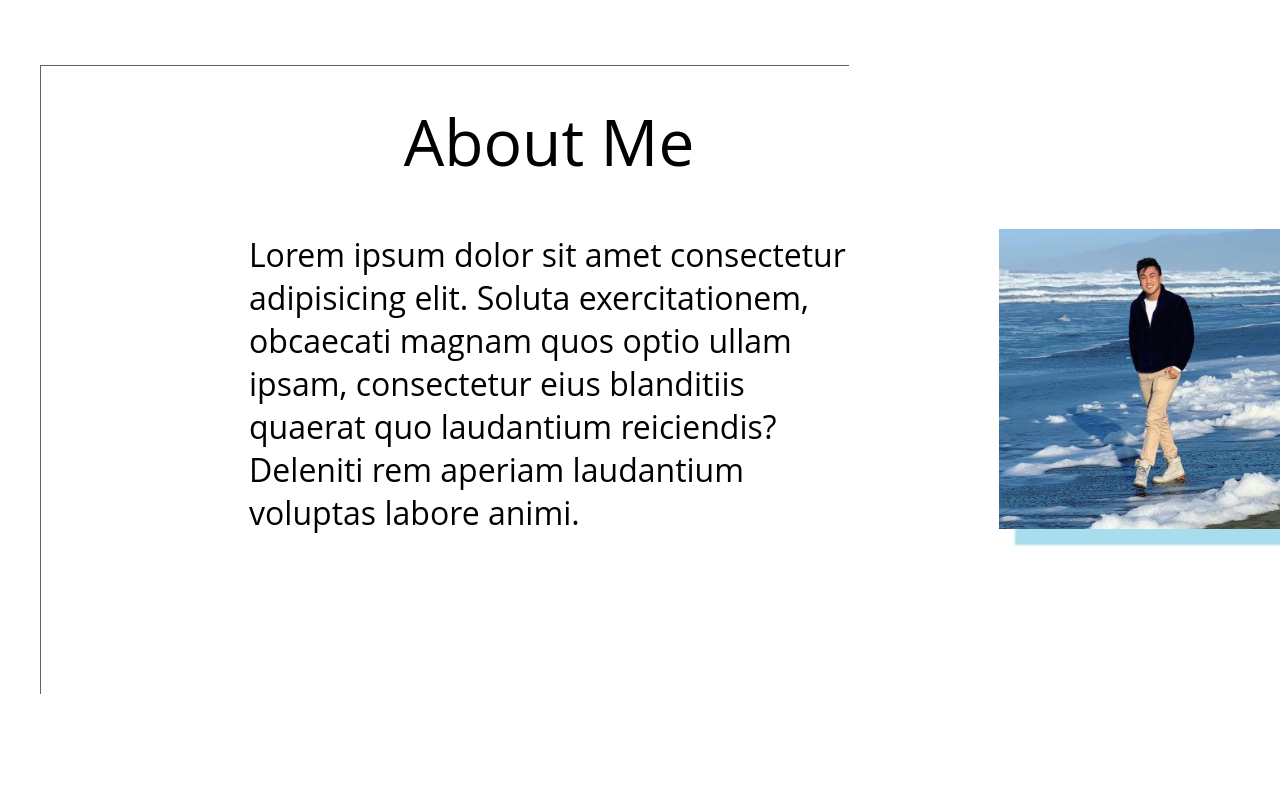
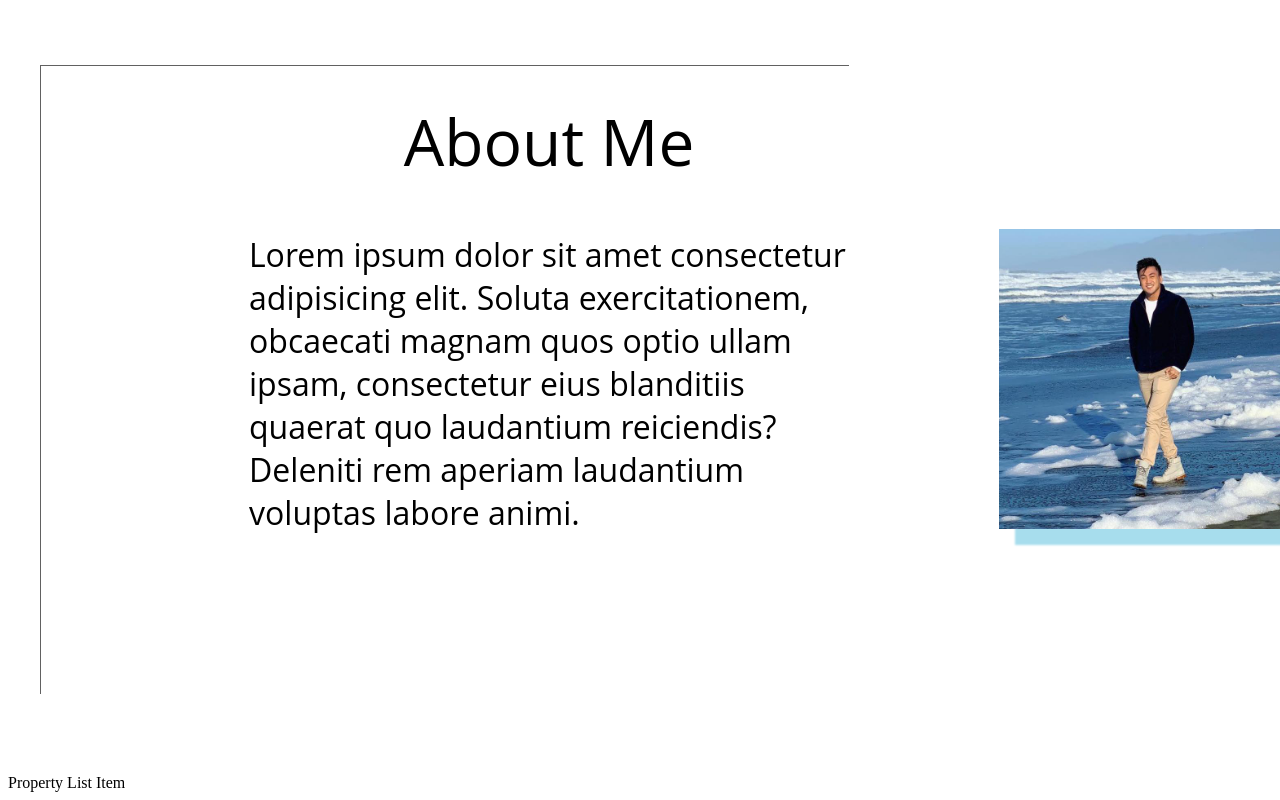
Before and after one commit to allenaxie/cl-realestate, a Next.js app: page / in a window 1280 px wide. Shown: the part 1246-2046 px from the top of the page. Built offline with nearby package versions, Linux system fonts and the light colour scheme.

Commit message:
Create properties section.

```diff
--- a/components/Hero/Hero.module.scss
+++ b/components/Hero/Hero.module.scss
@@ -46,7 +46,7 @@
     position: absolute;
     margin: 0 auto;
     top: 40%;
-    left: 43%;
+    left: 41%;
     z-index: 100;
     width: 25rem;
     height: 5rem;
--- /dev/null
+++ b/components/PropertyList/PropertyList.tsx
@@ -0,0 +1,15 @@
+import classes from './PropertyList.module.scss';
+import PropertyListItem from '../PropertyListItem/PropertyListItem';
+
+const PropertyList = () => {
+
+
+
+    return (
+        <>
+            <PropertyListItem/>
+        </>
+    )
+}
+
+export default PropertyList;
--- /dev/null
+++ b/components/PropertyListItem/PropertyListItem.tsx
@@ -0,0 +1,11 @@
+import classes from './PropertyListItem.module.scss';
+
+const PropertyListItem = () => {
+    return (
+    <>
+        Property List Item
+    </>
+    )
+}
+
+export default PropertyListItem;
--- a/components/index.ts
+++ b/components/index.ts
@@ -3,3 +3,4 @@ export {default as ImgCarousel} from './ImgCarousel/ImgCarousel';
 export {default as Hero} from './Hero/Hero';
 export {default as Stats} from './Stats/Stats';
 export {default as About} from './About/About';
+export {default as PropertyList} from './PropertyList/PropertyList';
--- a/pages/index.tsx
+++ b/pages/index.tsx
@@ -1,7 +1,7 @@
 import type { NextPage } from 'next';
 import Head from 'next/head';
 import classes from '../styles/Home.module.scss';
-import {Navbar, Hero, Stats, About} from '../components';
+import {Navbar, Hero, Stats, About, PropertyList} from '../components';
 
 const Home: NextPage = () => {
   return (
@@ -24,8 +24,10 @@ const Home: NextPage = () => {
         <section className={classes.aboutSection}>
           <About/>
         </section>
-        {/* <section className="properties-section"> properties</section>
-        <section className="success-section">success stories</section>
+        <section className={classes.propertiesSection}>
+          <PropertyList/>
+        </section>
+        {/*<section className="success-section">success stories</section>
         <section className="contact-section"></section> */}
       </main>
       {/* <footer>footer</footer> */}
```
Also changed, not shown: components/PropertyList/PropertyList.module.scss (added), components/PropertyListItem/PropertyListItem.module.scss (added), styles/Home.module.scss (line endings or trailing spaces).
